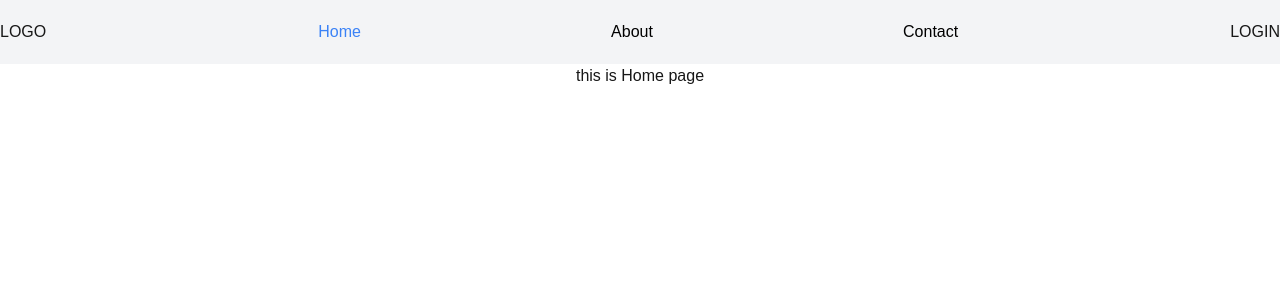
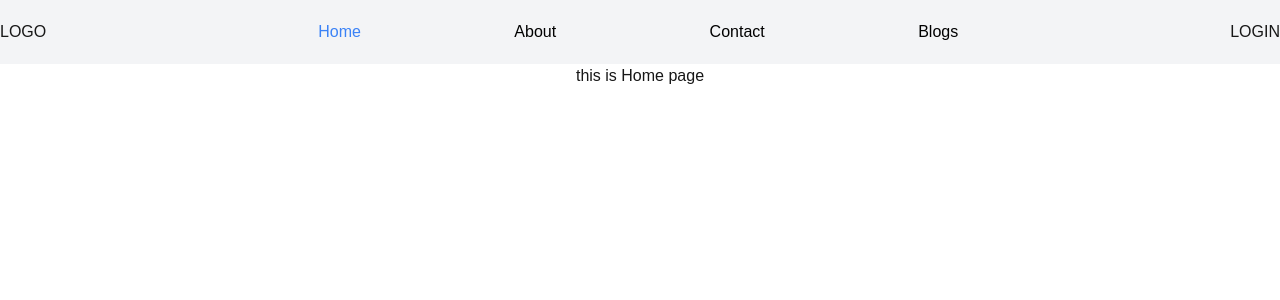
Before and after one commit to Sangamrai10/React-nextJs, a Next.js app: page / in a window 1280 px wide. Shown: the top 300 px of the page. Built offline with nearby package versions, Linux system fonts and the light colour scheme.

Commit message:
add: include Blog_Page in navigation links and routes

```diff
--- a/src/constants/navLink.js
+++ b/src/constants/navLink.js
@@ -1,5 +1,5 @@
 
-const { Home_Page, About_Page, Contact_Page } =require( "./routes");
+const { Home_Page, About_Page, Contact_Page, Blog_Page } =require( "./routes");
 
 export const navLink = [
     {
@@ -14,4 +14,8 @@ export const navLink = [
         title: "Contact",
         route: Contact_Page,
     },
+    {
+        title: "Blogs",
+        route: Blog_Page,
+    },
 ];
--- a/src/constants/routes.js
+++ b/src/constants/routes.js
@@ -1,3 +1,4 @@
 export const Home_Page = "/";
 export const About_Page = "/about-us";
 export const Contact_Page = "/contact";
+export const Blog_Page ="/blog"
```
